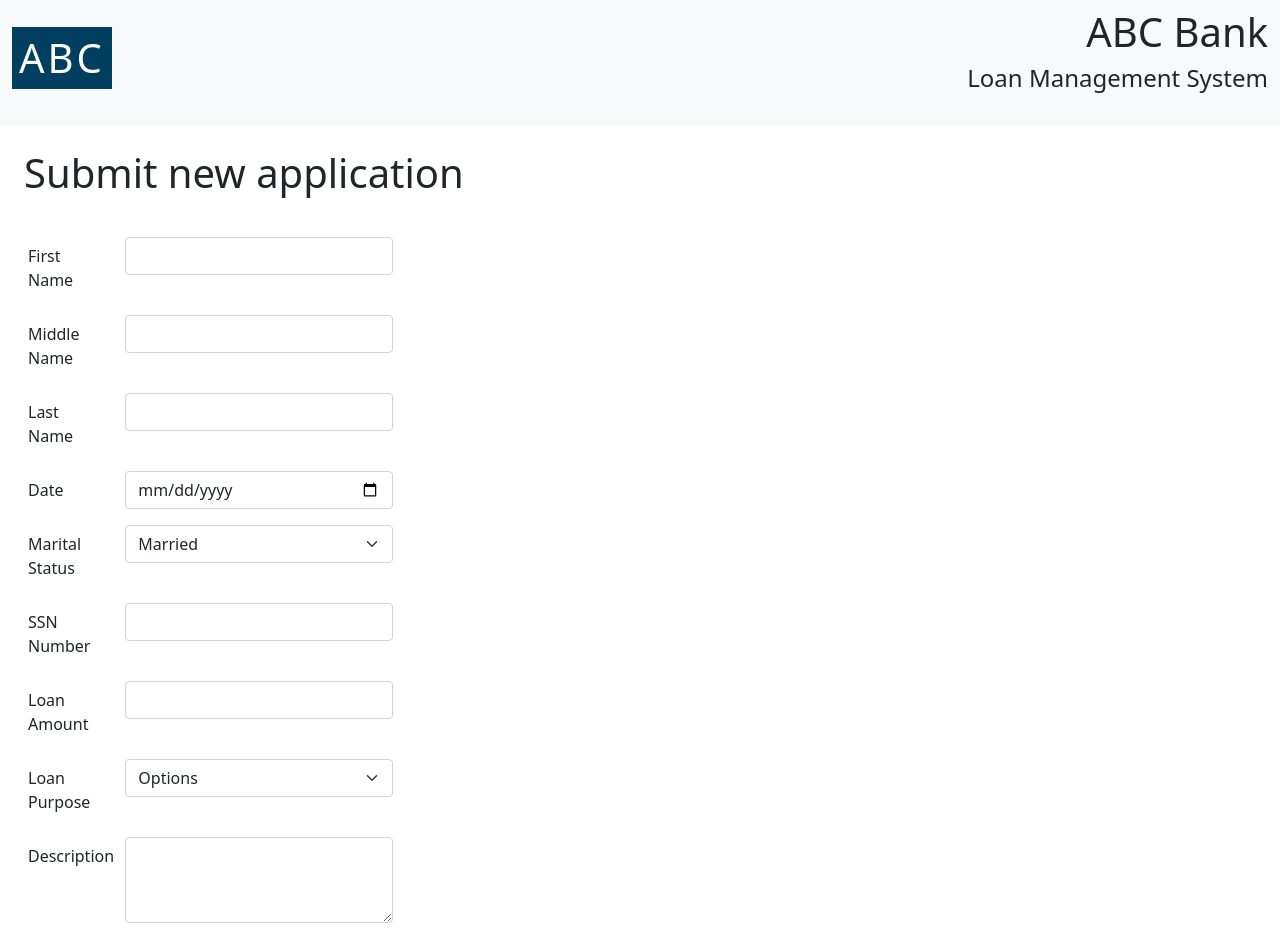
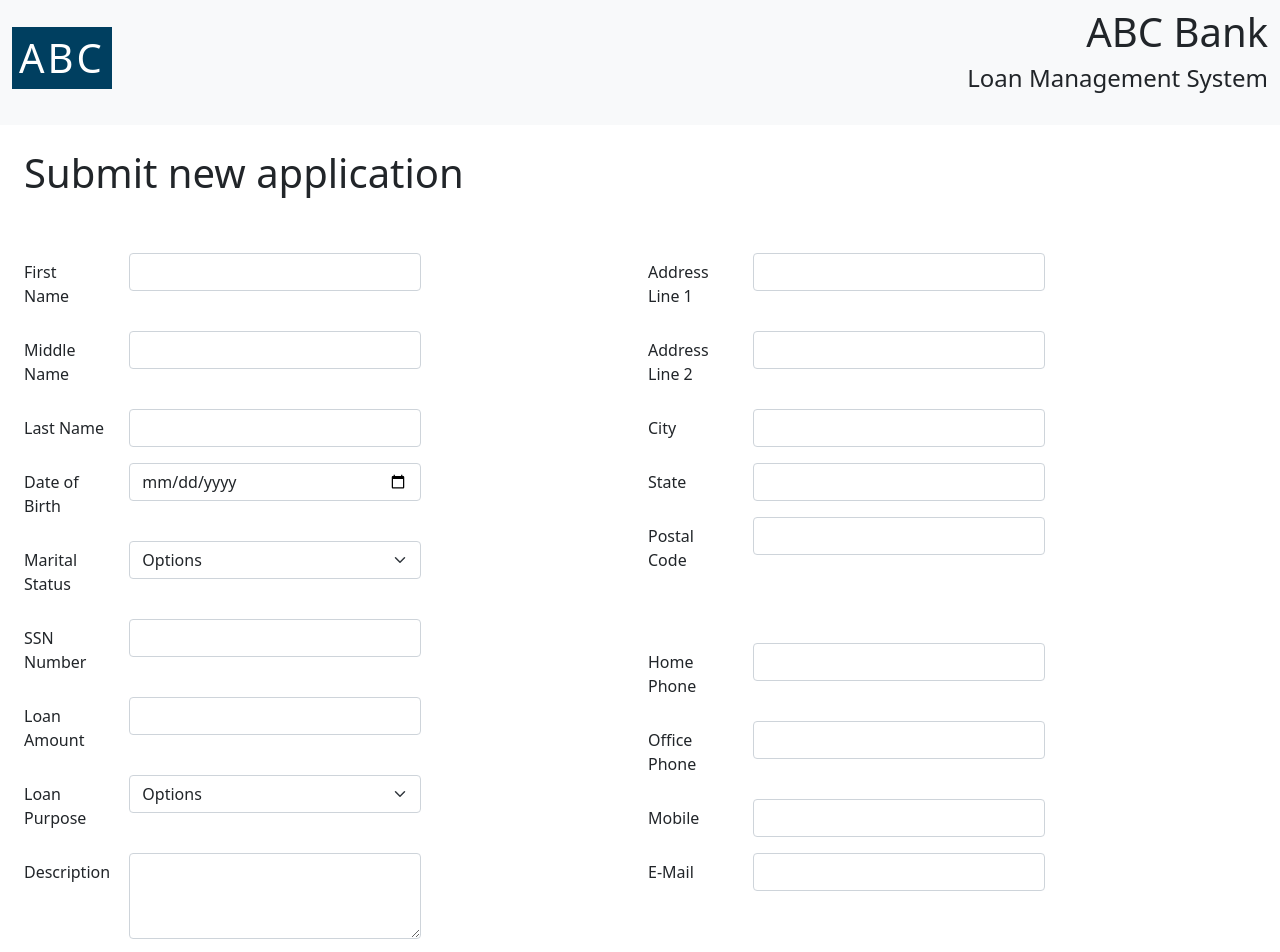
Before and after one commit to sss-sharp1331/loan-app, an Angular app: page /submit-application in a window 1280 px wide. Shown: the top 952 px of the page. Built offline with nearby package versions, Linux system fonts and the light colour scheme.

Commit message:
Fixed The UI

```diff
--- a/src/app/submit-application/submit-application.component.html
+++ b/src/app/submit-application/submit-application.component.html
@@ -1,7 +1,8 @@
+
+<h1 class="p-4">Submit new application </h1>
 <!--Form for applicant details-->
-<h1 class="p-4">Submit new application </h1>
-<div class="col-sm-6 end-dt">
-<form class="m-3 row g-3">
+<div class="m-3 row g-3">
+<form class="col">
 <div class="row mb-3">
     <label for="inputEmail3" class="col-sm-2 col-form-label">First Name</label>
     <div class="col-sm-6">
@@ -24,7 +25,7 @@
   </div>
 
 <div class="row mb-3">
-  <label for="inputEmail3" class="col-sm-2 col-form-label">Date</label>
+    <label for="inputEmail3" class="col-sm-2 col-form-label">Date of Birth</label>
     <div class="col-sm-6">
       <input type="date" class="form-control" id="inputEmail3">
     </div>
@@ -34,8 +35,8 @@
     <label for="inputEmail3" class="col-sm-2 col-form-label">Marital Status</label>
     <div class="col-sm-6">
     <select id="inputEmail3" class="form-select">
-      <option>Married</option>
-      <option>Unmarried</option>
+      <option>Options</option>
+      <option>Options</option>
     </select>
     </div>
   </div>
@@ -71,9 +72,73 @@
     </div>
   </div>
 
+
+</form>
+
+<form class="col">
+<div class="row mb-3">
+    <label for="inputEmail3" class="col-sm-2 col-form-label">Address Line 1</label>
+    <div class="col-sm-6">
+      <input type="text" class="form-control" id="inputEmail3">
+    </div>
+  </div>
+
+<div class="row mb-3">
+    <label for="inputEmail3" class="col-sm-2 col-form-label">Address Line 2</label>
+    <div class="col-sm-6">
+      <input type="text" class="form-control" id="inputEmail3">
+    </div>
+  </div>
+
+<div class="row mb-3">
+    <label for="inputEmail3" class="col-sm-2 col-form-label">City</label>
+    <div class="col-sm-6">
+      <input type="text" class="form-control" id="inputEmail3">
+    </div>
+  </div>
+
+<div class="row mb-3">
+    <label for="inputEmail3" class="col-sm-2 col-form-label">State</label>
+    <div class="col-sm-6">
+      <input type="text" class="form-control" id="inputEmail3">
+    </div>
+  </div>
+
+<div class="row mb-3">
+    <label for="inputEmail3" class="col-sm-2 col-form-label">Postal Code </label>
+    <div class="col-sm-6">
+      <input type="text" class="form-control" id="inputEmail3">
+    </div>
+  </div>
+
+<div class="row mb-3 mt-5">
+    <label for="inputEmail3" class="col-sm-2 col-form-label mt-3">Home Phone</label>
+    <div class="col-sm-6 ">
+      <input type="text" class="form-control mt-3" id="inputEmail3">
+    </div>
+  </div>
+
+ <div class="row mb-3">
+    <label for="inputEmail3" class="col-sm-2 col-form-label">Office Phone</label>
+    <div class="col-sm-6">
+      <input type="text" class="form-control" id="inputEmail3">
+    </div>
+  </div>
+  <div class="row mb-3">
+    <label for="inputEmail3" class="col-sm-2 col-form-label">Mobile</label>
+    <div class="col-sm-6">
+      <input type="text" class="form-control" id="inputEmail3">
+    </div>
+  </div>
+  <div class="row mb-3">
+    <label for="inputEmail3" class="col-sm-2 col-form-label">E-Mail</label>
+    <div class="col-sm-6">
+      <input type="email" class="form-control" id="inputEmail3">
+    </div>
+  </div>
+
 </form>
 </div>
-
 
 <!--About Employer Details-->
 
```
Lines whose indentation alone changed are shown as unchanged.
